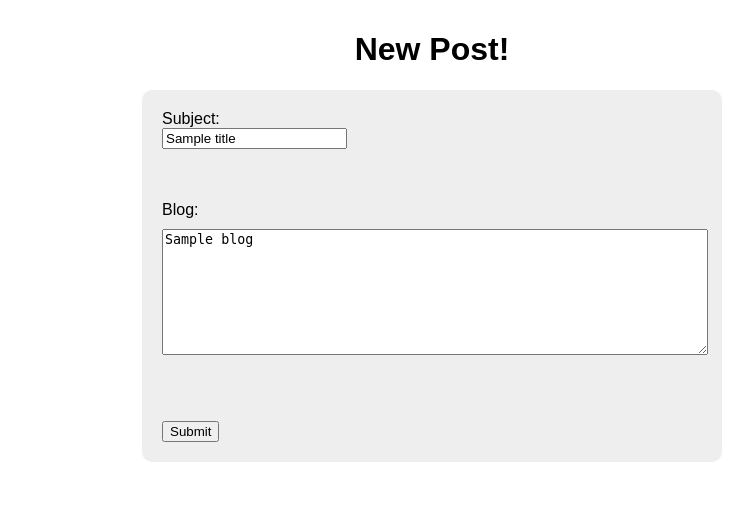
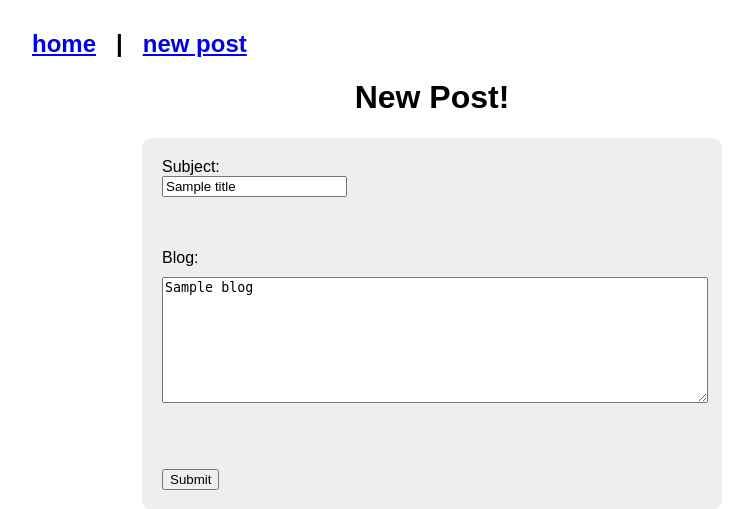
Before and after one commit to rosalie568/build-a-blog, a Python web app: template templates/newpost.html in a window 1280 px wide. Shown: the top 509 px of the page, without its empty margins (208-961 px from the left). Run offline with Jinja, Linux system fonts and the light colour scheme; the template is opened without the code that fills it: most values are stand-ins (such as "Sample title", 1, 10 or a date in 2020).

Commit message:
Fixing pages

```diff
--- a/templates/base.html
+++ b/templates/base.html
@@ -29,6 +29,10 @@
     </head>
     <body>
 
+        <nav>
+            <h2><a href="/blog">home</a>&nbsp;&nbsp; | &nbsp;&nbsp;<a href="/blog/newpost">new post</a> </h2>
+        </nav>
+
         {% block content %}
         {% endblock %}
 
--- a/templates/index.html
+++ b/templates/index.html
@@ -2,9 +2,4 @@
 
 {% block content %}
 
-    <h1>
-        <a href="/blog"> Blogs! </a> <br><br>
-        <a href="/blog/newpost"> New Post! </a>
-    </h1>
-
 {% endblock %}
```
Also changed, not shown: 1 other file.
